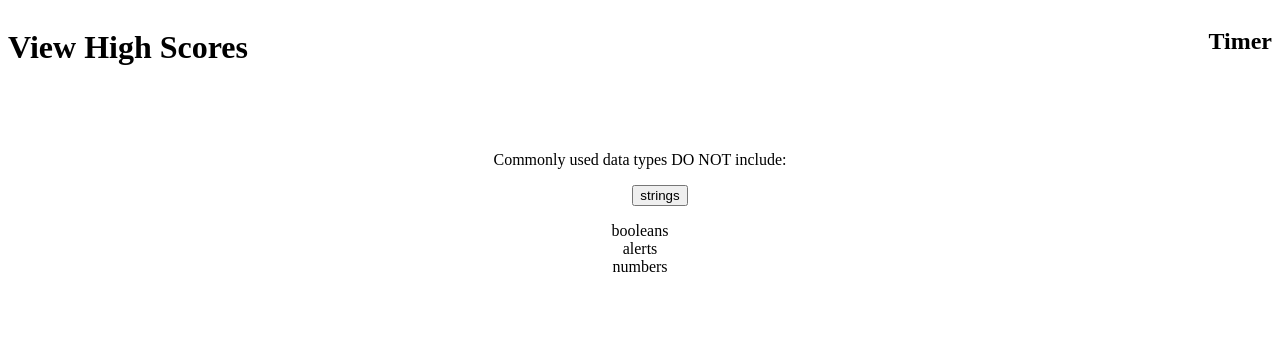
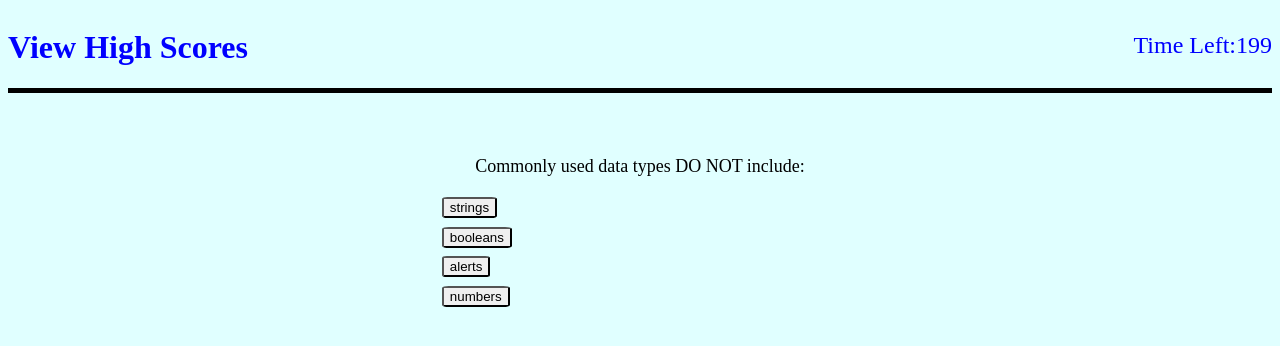
Before and after one commit to fmcwilliams92/timed-quiz, a plain HTML site: page index.html in a window 1280 px wide. Both pictures are taken after a click on the button "Start Quiz!". Drawn offline with Linux system fonts and the light colour scheme.

Commit message:
gave questions class names, set up css and added in a timer

```diff
--- a/assets/css/style.css
+++ b/assets/css/style.css
@@ -1,7 +1,18 @@
+/* banner */
 .quizBanner {
   display: flex;
   justify-content: space-between;
+  color: blue;
+  border-bottom: 5px solid black;
+}
 
+.quizBanner > #timerCSS {
+  font-size: x-large;
+}
+
+/* main body */
+body {
+  background-color: lightcyan;
 }
 
 .mainBodyCSS {
@@ -10,10 +21,27 @@
   font-size: bold;
 }
 
-#houseQuestions {
+#houseQuestions > div {
   font-size: bold;
 }
 
 li {
   list-style: none;
+  text-align: left;
+  padding-left: 25%;
 }
+
+/* questions */
+.questionCSS {
+  font-size: large;
+}
+
+.ulCSS > li {
+  padding: 0.5%;
+}
+
+/* buttons with answers */
+.buttonCSS {
+  border-radius: 10%;
+  margin-left: 200px;
+}
--- a/assets/js/script.js
+++ b/assets/js/script.js
@@ -46,12 +46,22 @@ var quizQuestions = [{
 },
 ];
 
-// hide options from main page
-// var hideButtons = document.getElementById('quiz-page');
-// hideButtons.remove();
+// start quiz & timer
+startQuizButton.addEventListener('click', startTimedQuiz);
+startQuizButton.addEventListener('click', beginTimer);
 
-// start quiz
-startQuizButton.addEventListener('click', startTimedQuiz);
+// timer
+function beginTimer(){
+  let timeLeft = 200
+  var countdownTimer = document.getElementById('timeLeft');
+  setInterval(function() {
+    if(timeLeft <= 0) {
+      clearInterval(timeLeft = 0)
+    }
+    countdownTimer.innerHTML = timeLeft
+    timeLeft -=1
+  }, 1000)
+};
 
 // start quiz on click
 function startTimedQuiz() {
@@ -59,56 +69,59 @@ function startTimedQuiz() {
   instructions.remove();
 
   // create element for question 1 and append questions to said element
-  var questionOne = document.createElement('div');
-  questionOne.textContent = quizQuestions[0].question
+  var quizQuestion = document.createElement('div');
+  quizQuestion.className = "questionCSS";
+  quizQuestion.textContent = quizQuestions[0].question
   var houseQuestions = document.getElementById('houseQuestions');
-  houseQuestions.appendChild(questionOne);
+  houseQuestions.appendChild(quizQuestion);
 
   // create a unordered list to house answers
   var mainQuestion = document.createElement('ul');
+  mainQuestion.className = 'ulCSS'
 
   // create element for first answer option and append answer to said element
-  var answerOneListItem = document.createElement('li');
+  var answerOne = document.createElement('li');
   var answerOneButton = document.createElement('button');
+  answerOneButton.className = 'buttonCSS'
   answerOneButton.textContent = quizQuestions[0].choiceA;
-  answerOneListItem.appendChild(answerOneButton);
+  answerOne.appendChild(answerOneButton);
   var questionAnswerOne = document.getElementById('houseQuestions');
-  mainQuestion.appendChild(answerOneListItem)
+  mainQuestion.appendChild(answerOne)
   questionAnswerOne.appendChild(mainQuestion);
 
   // create element for the second answer option and append answer to said element
   var answerTwo = document.createElement('li');
-  answerTwo.textContent = quizQuestions[0].choiceB
+  var answerTwoButton = document.createElement('button');
+  answerTwoButton.className = 'buttonCSS'
+  answerTwoButton.textContent = quizQuestions[0].choiceB
+  answerTwo.appendChild(answerTwoButton);
   var questionAnswerTwo = document.getElementById('houseQuestions');
-  questionAnswerTwo.appendChild(answerTwo);
+  mainQuestion.appendChild(answerTwo);
+  questionAnswerTwo.appendChild(mainQuestion);
 
   // create element for the third answer option and append answer to said element
   var answerThree = document.createElement('li');
-  answerThree.textContent = quizQuestions[0].choiceC
+  var answerThreeButton = document.createElement('button');
+  answerThreeButton.className = 'buttonCSS'
+  answerThreeButton.textContent = quizQuestions[0].choiceC
+  answerThree.appendChild(answerThreeButton);
   var questionAnswerThree = document.getElementById('houseQuestions');
-  questionAnswerThree.appendChild(answerThree);
+  mainQuestion.appendChild(answerThree);
+  questionAnswerThree.appendChild(mainQuestion);
 
   // create element for the fourth answer option and append answer to said element
   var answerFour = document.createElement('li');
-  answerFour.textContent = quizQuestions[0].choiceD
+  var answerFourButton = document.createElement('button');
+  answerFourButton.className = 'buttonCSS'
+  answerFourButton.textContent = quizQuestions[0].choiceD
+  answerFour.appendChild(answerFourButton);
   var questionAnswerFour = document.getElementById('houseQuestions');
-  questionAnswerFour.appendChild(answerFour);
-
-  // AFter appending all list items to the unordered list, append the unordered list to the houseQuestions div
+  mainQuestion.appendChild(answerFour);
+  questionAnswerFour.appendChild(mainQuestion);
 };
 
-function buildQuiz() {
-
-};
-
-function showResults() {
-
-};
+// on submit, move to next question and show if prior selection was correct/incorrect
+document.addEventListener('click', choiceA)
 
 
-
-// display quiz right away
-buildQuiz();
-
-// on submit, show the result
 // submitButton.addEventListener('click', showResults);
--- a/index.html
+++ b/index.html
@@ -13,8 +13,8 @@
     <div id="quizScores">
       <h1>View High Scores</h1>
     </div>
-    <div id="quizTimer">
-      <h2>Timer</h2>
+    <div id="timerCSS">
+      <p>Time Left:<span id="timeLeft">200</span></p>
     </div>
   </header>
 
```
